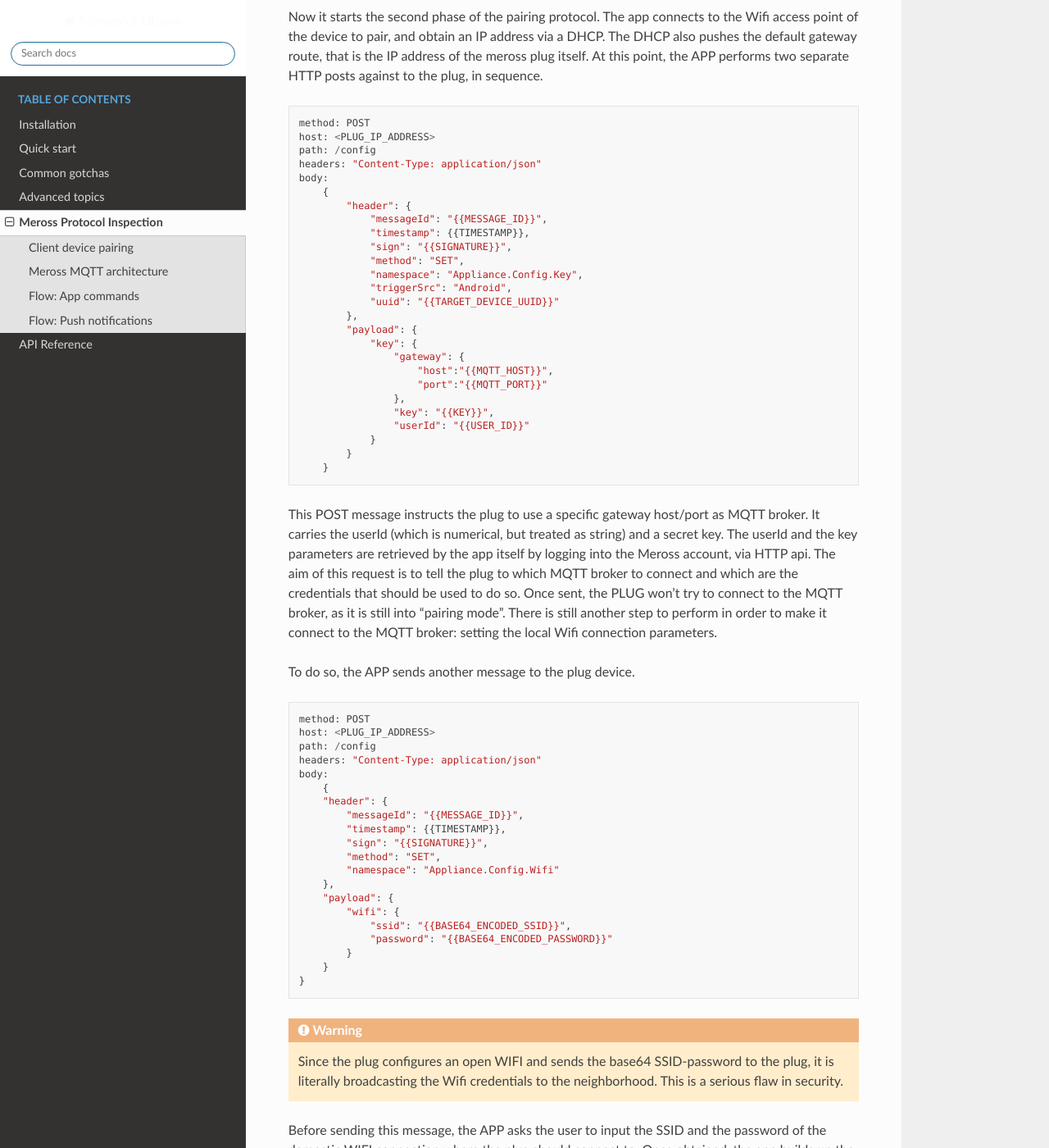
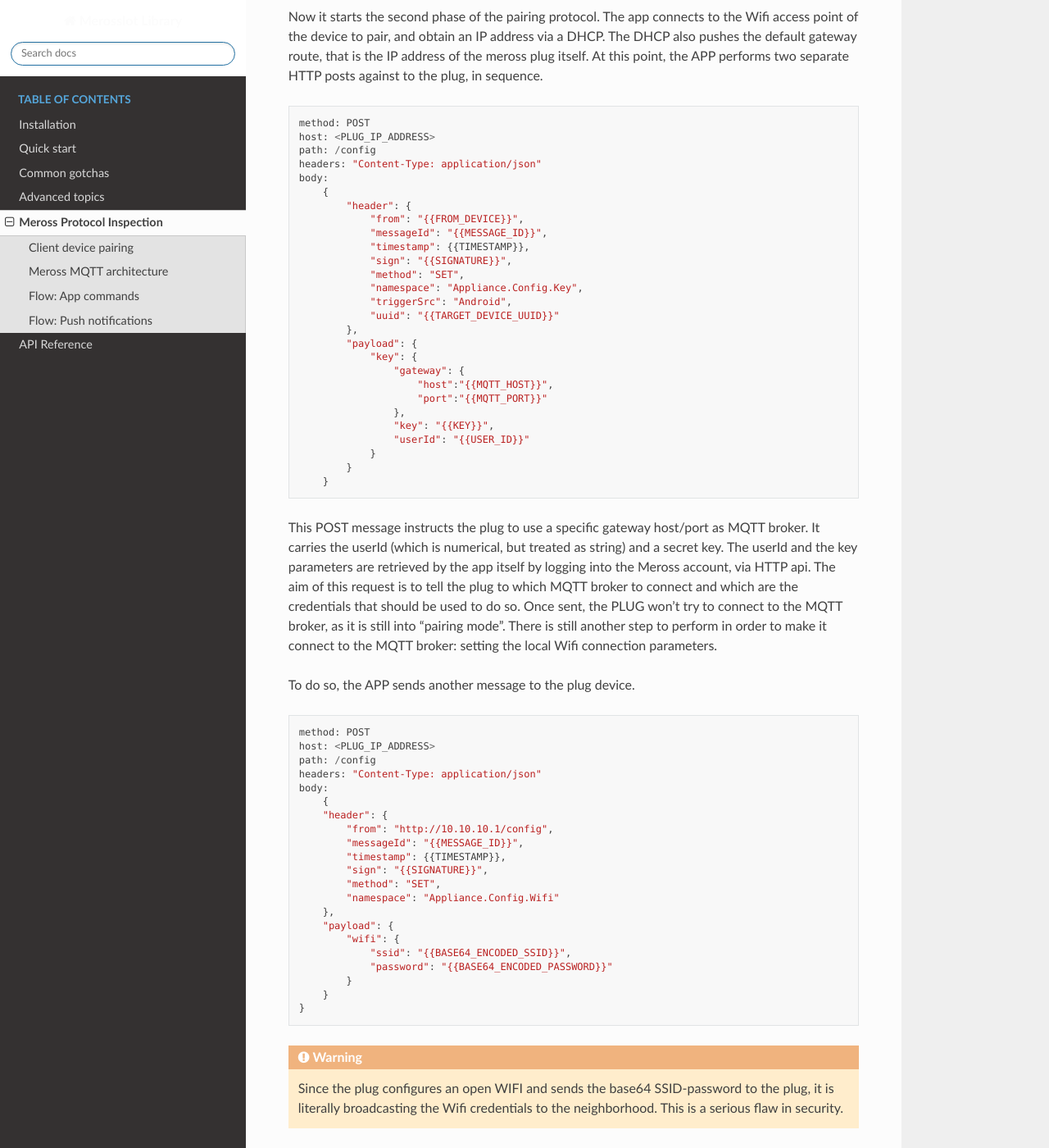
Before and after one commit to albertogeniola/MerossIot, a Sphinx documentation site: the page built from docs/meross-protocol.rst, in a window 1280 px wide and 1400 px high, scrolled down 865 px. Shown: the whole window at 82% size. Built offline with Sphinx 7.4.7 and the Read the Docs theme 2.0.0, drawn with Linux system fonts in a browser that asks for light colours; pages that are not in the unit, such as notebooks, are missing from menus.

Commit message:
Add new "from" attribute into header.

```diff
--- a/docs/meross-protocol.rst
+++ b/docs/meross-protocol.rst
@@ -39,6 +39,7 @@ plug, in sequence.
     body:
         {
             "header": {
+                "from": "{{FROM_DEVICE}}",
                 "messageId": "{{MESSAGE_ID}}",
                 "timestamp": {{TIMESTAMP}},
                 "sign": "{{SIGNATURE}}",
@@ -77,6 +78,7 @@ To do so, the APP sends another message to the plug device.
     body:
         {
         "header": {
+            "from": "http://10.10.10.1/config",
             "messageId": "{{MESSAGE_ID}}",
             "timestamp": {{TIMESTAMP}},
             "sign": "{{SIGNATURE}}",
```
